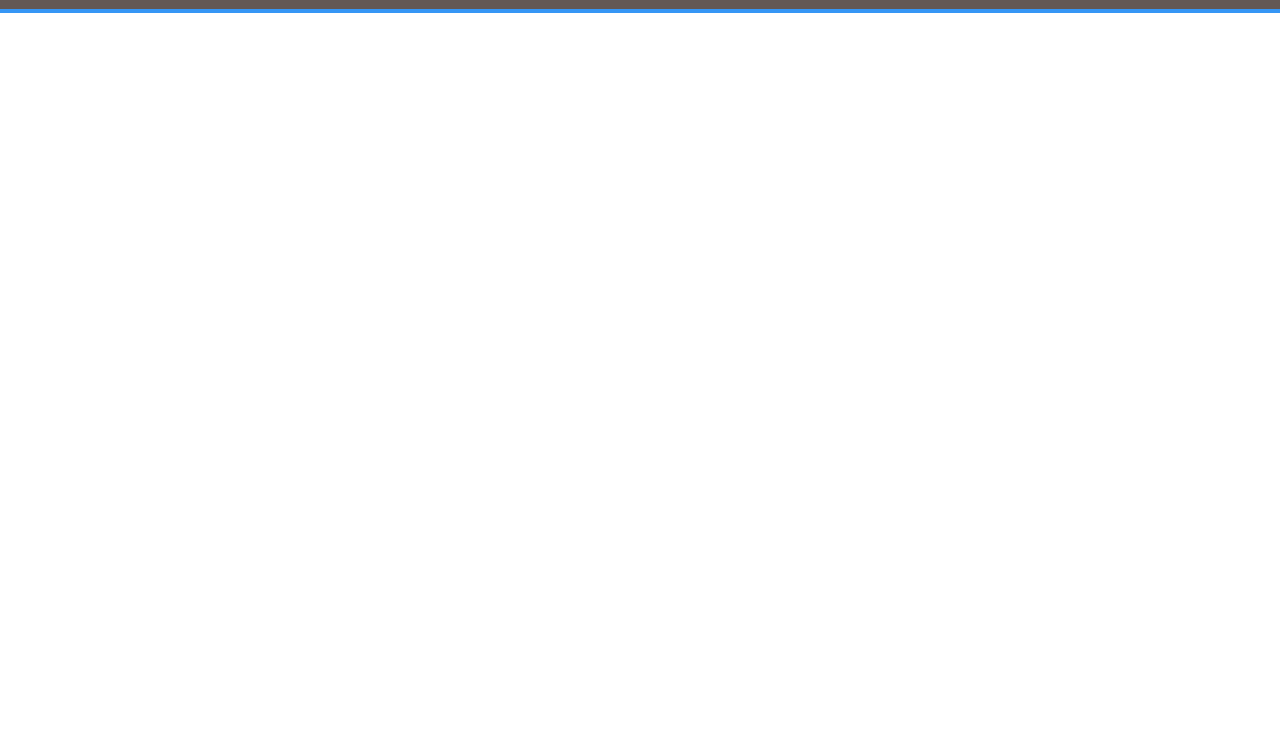
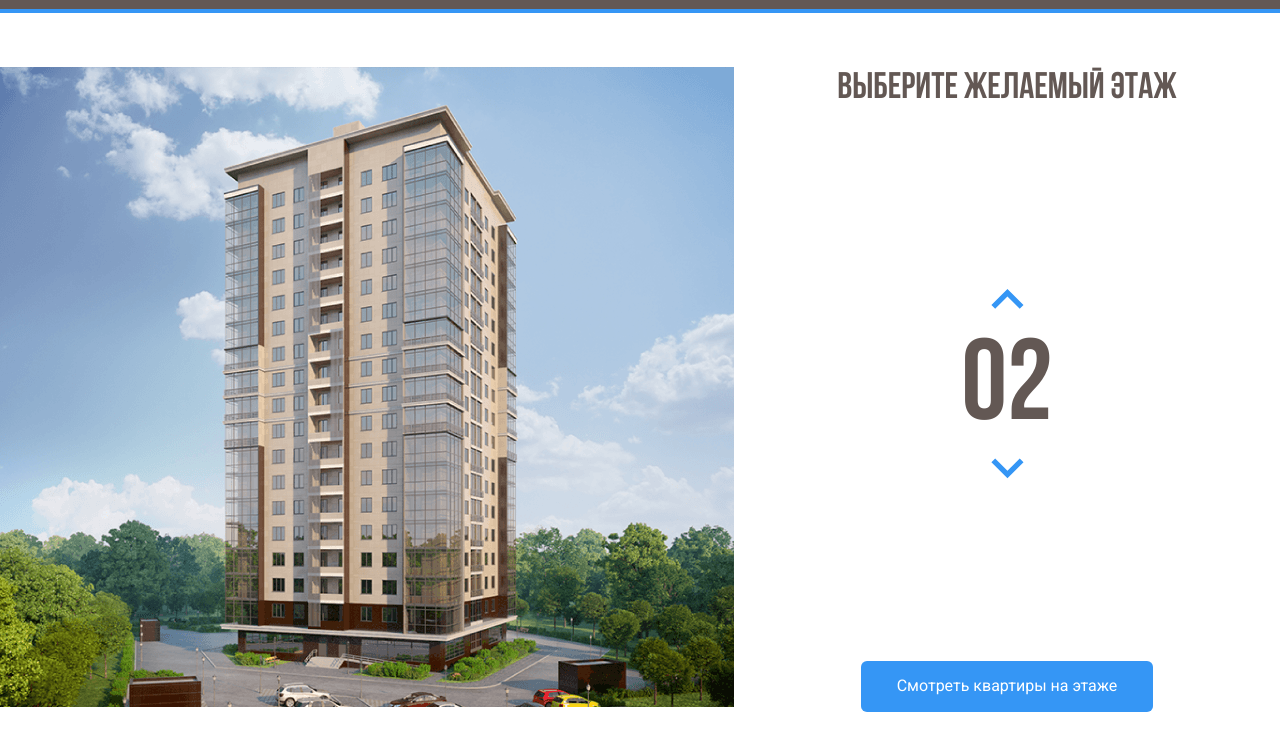
Before and after one commit to vryzhkova/zk-melody, a plain HTML site: page index.html in a window 1280 px wide. Shown: the part 55-800 px from the top of the page. Drawn offline with Linux system fonts and the light colour scheme.

Commit message:
add main part

```diff
--- a/css/style.css
+++ b/css/style.css
@@ -1,3 +1,13 @@
+@font-face {
+    font-family: 'Bebas Neue Cyrillic';
+    src: local('Bebas Neue Cyrillic'), local('BebasNeueCyrillic'),
+        url('../fonts/BebasNeueCyrillic.woff2') format('woff2'),
+        url('../fonts/BebasNeueCyrillic.woff') format('woff');
+    font-weight: normal;
+    font-style: normal;
+    font-display: swap;
+}
+
 * {
     box-sizing: border-box;
 }
@@ -58,3 +68,69 @@
     text-decoration: none;
     color: #fff;
 }
+
+.main {
+    max-width: 1280PX;
+    margin: auto;
+    padding-top: 54px;
+    display: flex;
+}
+
+.main-info {
+    flex-grow: 1;
+    text-align: center;
+    display: flex;
+    flex-direction: column;
+    align-items: center;
+    justify-content: space-between;
+}
+
+.home-image path {
+    opacity: 0;
+    cursor: pointer;
+}
+
+.home-image path:hover {
+    opacity: 1;
+}
+
+.counter-group {
+    display: flex;
+    flex-direction: column;
+    align-items: center;
+}
+
+.counter-button {
+    cursor: pointer;
+    background-color: #fff;
+    border: none;
+}
+
+.main-title {
+    margin: 0;
+    padding: 0;
+    font-family: 'Bebas Neue Cyrillic', sans-serif;
+    font-style: normal;
+    font-weight: normal;
+    font-size: 37px;
+    line-height: 44px;
+    color: #635854;
+}
+
+.counter {
+    font-family: 'Bebas Neue Cyrillic', sans-serif;
+    color: #635854;
+    font-size: 115px;
+    font-style: normal;
+    font-weight: normal;
+    margin-top: 10px;
+}
+
+.button-primary {
+    background: #3596F5;
+    border-radius: 6px;
+    color: #fff;
+    border: none;
+    padding: 16px 36px;
+    cursor: pointer;
+}
--- a/index.html
+++ b/index.html
@@ -39,5 +39,48 @@
             </div>
         </div>
     </header>
+    <main class="main">
+        <div class="main-image">
+            <svg class="home-image" width="734" height="640" viewBox="0 0 734 640" fill="none" xmlns="http://www.w3.org/2000/svg" xmlns:xlink="http://www.w3.org/1999/xlink">
+                <rect width="734" height="640" fill="url(#pattern0)"/>
+                <defs>
+                <pattern id="pattern0" patternContentUnits="objectBoundingBox" width="1" height="1">
+                <use xlink:href="#image0_1_86" transform="translate(-0.00408719) scale(0.0013624 0.0015625)"/>
+                </pattern>
+                <image id="image0_1_86" width="740" height="640" xlink:href="img/home.png"/>
+                </defs>
+                <path d="M222 527L442.8 535L512 521.3V543L443.5 562.7L222 551.7V527Z" fill="#3595F6" fill-opacity="0.75"/>
+                <path d="M223 526V501L443.3 504.3L513 501V521L443.7 534L223 526Z" fill="#3595F6" fill-opacity="0.75"/>
+                <path d="M223 500V475H444H513V498L445 505L223 500Z" fill="#3595F6" fill-opacity="0.75"/>
+                <path d="M223 476V451L444.3 447.3L512 454V476H444" fill="#3595F6" fill-opacity="0.75"/>
+                <path d="M223 450V424L444.5 420.7L513 431.7V453L444 446.3L223 450Z" fill="#3595F6" fill-opacity="0.75"/>
+                <path d="M222 423V399.3L443 387L514 410V431.3L443 419L222 423Z" fill="#3595F6" fill-opacity="0.75"/>
+                <path d="M222 401V376L444.2 359.7L514 388.3V409L443.7 387.3L222 401Z" fill="#3595F6" fill-opacity="0.75"/>
+                <path d="M222 376V351L444.5 330.7L514 367.3V388L442 359.3L222 376Z" fill="#3595F6" fill-opacity="0.75"/>
+                <path d="M222 350V326L445 301.3L514 345.3V367L444.7 329L222 350Z" fill="#3595F6" fill-opacity="0.75"/>
+                <path d="M222 325V301L444.5 272.3L514 323.3V344L443.7 301.7L222 325Z" fill="#3595F6" fill-opacity="0.75"/>
+                <path d="M221 301V277L443.3 244L514 303.3V323L444 272.3L221 301Z" fill="#3595F6" fill-opacity="0.75"/>
+                <path d="M222 276V252L443.2 217L513 281V302L444.3 243.7L222 276Z" fill="#3595F6" fill-opacity="0.75"/>
+                <path d="M222 252V227L444.3 189L513 259.3V280L444 216L222 252Z" fill="#3595F6" fill-opacity="0.75"/>
+                <path d="M222 226V201L442.8 157.3L513 236.3V259L444 185.7L222 226Z" fill="#3595F6" fill-opacity="0.75"/>
+                <path d="M223 202V177L443 129L513 214V237L442.3 157.7L223 202Z" fill="#3595F6" fill-opacity="0.75"/>
+                <path d="M222 177V152L441.8 100L513 192.3V215L443.3 128.7L222 177Z" fill="#3595F6" fill-opacity="0.75"/>
+                <path d="M222 152V126L444 69.3L513 171V192L443.7 100.3L222 152Z" fill="#3595F6" fill-opacity="0.75"/>
+                </svg>
+        </div>
+        <div class="main-info">
+            <h2 class="main-title">Выберите желаемый этаж</h2>
+            <div class="counter-group">
+                <button class="counter-button counter-up">
+                    <img src="img/button-up.svg" alt="" class="counter-arrow counter-arrow-up">
+                </button>
+                <span class="counter">02</span>
+                <button class="counter-button counter-down">
+                    <img src="img/button-down.svg" alt="" class="counter-arrow counter-arrow-down">
+                </button>
+            </div>
+            <button class="button button-primary">Смотреть квартиры на этаже</button>
+        </div>
+    </main>
 </body>
 </html>
```
Also changed, not shown: fonts/BebasNeueCyrillic.woff (added), fonts/BebasNeueCyrillic.woff2 (added), img/button-down.svg (added), img/button-up.svg (added), img/floors.svg (added), img/home.png (added), 1 other file.
